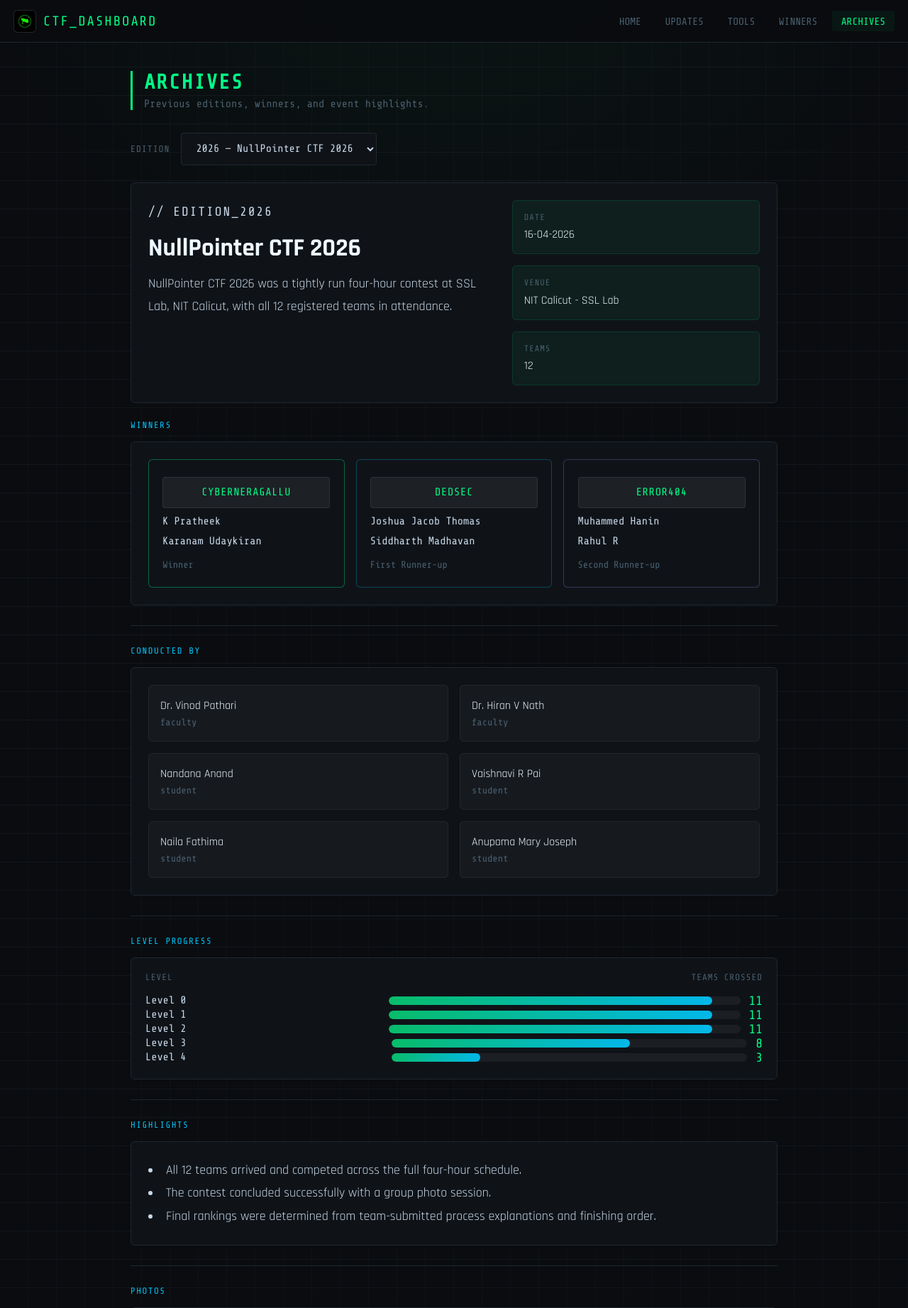
After one commit to Computer-Security-Lab-NITC/Dashboard, a Flask app: page /archives in a window 1280 px wide. The commit adds this page. Shown: the top 1843 px of the page at 71% size. Run offline with Flask 3, Linux system fonts and the light colour scheme.

Commit message:
[feat] archives added

```diff
--- a/app.py
+++ b/app.py
@@ -102,6 +102,89 @@ winners_summary = {
     ],
 }
 
+archives = [
+    {
+        "year": 2026,
+        "title": "NullPointer CTF 2026",
+        "date": "16-04-2026",
+        "venue": "NIT Calicut - SSL Lab",
+        "total_teams": 12,
+        "conducted_by": [
+            {
+                "name": "Dr. Vinod Pathari",
+                "type": "faculty",
+            },
+            {
+                "name": "Dr. Hiran V Nath",
+                "type": "faculty",
+            },
+            {
+                "name": "Nandana Anand",
+                "type": "student",
+            },
+            {
+                "name": "Vaishnavi R Pai",
+                "type": "student",
+            },
+            {
+                "name": "Naila Fathima",
+                "type": "student",
+            },
+            {
+                "name": "Anupama Mary Joseph",
+                "type": "student",
+            },
+        ],
+        "description": "NullPointer CTF 2026 was a tightly run four-hour contest at SSL Lab, NIT Calicut, with all 12 registered teams in attendance.",
+        "winners": [
+            {
+                "rank": 1,
+                "team_name": "CyberNeragallu",
+                "members": ["K Pratheek", "Karanam Udaykiran"],
+                "prize": "Gold bracket",
+            },
+            {
+                "rank": 2,
+                "team_name": "DedSec",
+                "members": ["Joshua Jacob Thomas", "Siddharth Madhavan"],
+                "prize": "Silver bracket",
+            },
+            {
+                "rank": 3,
+                "team_name": "Error404",
+                "members": ["Muhammed Hanin", "Rahul R"],
+                "prize": "Bronze bracket",
+            },
+        ],
+        "level_progress": [
+            {"level": 0, "teams_crossed": 11},
+            {"level": 1, "teams_crossed": 11},
+            {"level": 2, "teams_crossed": 11},
+            {"level": 3, "teams_crossed": 8},
+            {"level": 4, "teams_crossed": 3},
+        ],
+        "highlights": [
+            "All 12 teams arrived and competed across the full four-hour schedule.",
+            "The contest concluded successfully with a group photo session.",
+            "Final rankings were determined from team-submitted process explanations and finishing order.",
+        ],
+        "photos": [
+            {
+                "id": "group",
+                "path": "2026/group.jpeg",
+                "alt": "CTF team group photo",
+                "caption": "Group photo at the end of NullPointer CTF 2026.",
+            },
+            {
+                "id": "lab",
+                "path": "2026/lab.jpeg",
+                "alt": "CTF lab setup",
+                "caption": "Challenge lab setup during the event.",
+            },
+        ],
+    },
+]
+
 
 @app.route("/")
 def index():
@@ -128,5 +211,10 @@ def winners_page():
     return render_template("winners.html", summary={**winners_summary, "winners": sorted_winners})
 
 
+@app.route("/archives")
+def archives_page():
+    return render_template("archives.html", archives=archives)
+
+
 if __name__ == "__main__":
     app.run(port=int(os.getenv("PORT", 4000)), debug=True)
--- /dev/null
+++ b/templates/archives.html
@@ -0,0 +1,509 @@
+{% extends "base.html" %}
+{% block title %}Archives — CTF Dashboard{% endblock %}
+
+{% block content %}
+<style>
+  .page-header {
+    margin-bottom: 2rem;
+    border-left: 3px solid var(--accent);
+    padding-left: 1rem;
+  }
+
+  .page-header h1 {
+    font-family: var(--mono);
+    font-size: 1.8rem;
+    color: var(--accent);
+    letter-spacing: 2px;
+  }
+
+  .page-header p {
+    color: var(--muted);
+    margin-top: 0.35rem;
+    font-family: var(--mono);
+    font-size: 0.95rem;
+  }
+
+  .archive-control {
+    display: flex;
+    justify-content: flex-start;
+    gap: 1rem;
+    align-items: center;
+    margin-bottom: 1.5rem;
+  }
+
+  .archive-control-label {
+    font-family: var(--mono);
+    color: var(--muted);
+    letter-spacing: 1px;
+    text-transform: uppercase;
+    font-size: 0.8rem;
+  }
+
+  .archive-select {
+    background: var(--panel);
+    border: 1px solid var(--border);
+    color: var(--text);
+    font-family: var(--mono);
+    font-size: 0.95rem;
+    padding: 0.8rem 1rem;
+    border-radius: 4px;
+    min-width: 180px;
+    outline: none;
+  }
+
+  .archive-hero,
+  .archive-winners,
+  .archive-conducted-by,
+  .progress-panel,
+  .archive-details,
+  .archive-gallery {
+    background: var(--panel);
+    border: 1px solid var(--border);
+    border-radius: 6px;
+    padding: 1.5rem;
+    margin-bottom: 1.5rem;
+  }
+
+  .archive-hero {
+    display: grid;
+    grid-template-columns: 1.4fr 1fr;
+    gap: 1.5rem;
+  }
+
+  .archive-hero h1 {
+    font-family: var(--sans);
+    color: #eef8ff;
+    font-size: 2.2rem;
+    margin-bottom: 0.75rem;
+  }
+
+  .archive-hero p {
+    line-height: 1.8;
+    color: var(--text);
+  }
+
+  .archive-kicker {
+    font-family: var(--mono);
+    color: var(--accent);
+    text-transform: uppercase;
+    letter-spacing: 2px;
+    margin-bottom: 0.75rem;
+  }
+
+  .archive-meta-grid {
+    display: grid;
+    gap: 1rem;
+  }
+
+  .archive-meta {
+    display: grid;
+    gap: 0.45rem;
+    padding: 1rem;
+    border-radius: 6px;
+    background: rgba(0,255,136,0.05);
+    border: 1px solid rgba(0,255,136,0.12);
+  }
+
+  .archive-meta-label {
+    font-family: var(--mono);
+    color: var(--muted);
+    font-size: 0.75rem;
+    text-transform: uppercase;
+    letter-spacing: 1px;
+  }
+
+  .archive-meta-value {
+    font-family: var(--sans);
+    font-size: 1rem;
+    color: #eef8ff;
+  }
+
+  .section-label {
+    font-family: var(--mono);
+    color: var(--accent2);
+    letter-spacing: 1.5px;
+    text-transform: uppercase;
+    font-size: 0.78rem;
+    margin-bottom: 1rem;
+  }
+
+  .archive-winners {
+    display: grid;
+    grid-template-columns: repeat(auto-fit, minmax(200px, 1fr));
+    gap: 1rem;
+  }
+
+  .archive-winner-card {
+    background: var(--panel);
+    border: 1px solid var(--border);
+    border-radius: 6px;
+    padding: 1.5rem 1.2rem;
+    display: grid;
+    grid-template-rows: auto minmax(3.2rem, auto) auto;
+    gap: 0.65rem;
+  }
+
+  .archive-winner-card.rank-1 { border-color: rgba(0,255,136,0.35); }
+  .archive-winner-card.rank-2 { border-color: rgba(0,200,255,0.28); }
+  .archive-winner-card.rank-3 { border-color: rgba(179,136,255,0.28); }
+
+  .archive-winner-photo {
+    width: 100%;
+    min-height: 44px;
+    border-radius: 4px;
+    display: grid;
+    place-items: center;
+    background: rgba(255,255,255,0.06);
+    color: var(--accent);
+    font-family: var(--mono);
+    font-size: 0.95rem;
+    line-height: 1.3;
+    text-align: center;
+    overflow-wrap: anywhere;
+    padding: 0.5rem 0.7rem;
+    border: 1px solid rgba(255,255,255,0.08);
+    text-transform: uppercase;
+    letter-spacing: 0.8px;
+  }
+
+  .archive-winner-rank {
+    font-family: var(--mono);
+    color: var(--muted);
+    font-size: 0.85rem;
+    letter-spacing: 1px;
+  }
+
+  .archive-winner-team {
+    font-family: var(--sans);
+    color: #eef8ff;
+    font-size: 1.05rem;
+    font-weight: 600;
+  }
+
+  .archive-winner-members {
+    font-family: var(--mono);
+    color: var(--text);
+    display: grid;
+    gap: 0.25rem;
+    min-height: 3.2rem;
+    font-size: 0.95rem;
+  }
+
+  .archive-winner-place {
+    font-family: var(--mono);
+    color: var(--muted);
+    font-size: 0.84rem;
+  }
+
+  .archive-winner-card .archive-winner-place {
+    color: var(--muted);
+    font-size: 0.84rem;
+  }
+
+  .archive-winner-card span,
+  .archive-winner-card p {
+    color: #eef8ff;
+  }
+
+  .archive-conducted-by {
+    display: grid;
+    grid-template-columns: repeat(2, minmax(0, 1fr));
+    gap: 1rem;
+  }
+
+  .archive-person {
+    display: grid;
+    grid-template-columns: 1fr auto;
+    gap: 1rem;
+    align-items: center;
+    padding: 1rem;
+    border-radius: 6px;
+    background: rgba(255,255,255,0.03);
+    border: 1px solid rgba(255,255,255,0.05);
+  }
+
+  .archive-person-name {
+    font-family: var(--sans);
+    font-size: 1rem;
+    color: #eef8ff;
+  }
+
+  .archive-person-type {
+    font-family: var(--mono);
+    color: var(--muted);
+    font-size: 0.85rem;
+  }
+
+  .archive-person-links {
+    display: flex;
+    gap: 0.75rem;
+    align-items: center;
+  }
+
+  .archive-person-links a {
+    color: var(--accent);
+    display: inline-flex;
+    align-items: center;
+    justify-content: center;
+    width: 30px;
+    height: 30px;
+    border-radius: 6px;
+    background: rgba(255,255,255,0.05);
+    text-decoration: none;
+  }
+
+  .archive-person-links svg {
+    width: 16px;
+    height: 16px;
+    fill: currentColor;
+  }
+
+  .progress-panel {
+    padding: 1.25rem;
+  }
+
+  .progress-heading {
+    display: grid;
+    grid-template-columns: 1fr auto;
+    gap: 1rem;
+    color: var(--muted);
+    font-family: var(--mono);
+    font-size: 0.78rem;
+    margin-bottom: 1rem;
+    text-transform: uppercase;
+    letter-spacing: 1px;
+  }
+
+  .level-row {
+    display: grid;
+    grid-template-columns: minmax(90px, 1fr) 1.5fr auto;
+    gap: 0.75rem;
+    align-items: center;
+  }
+
+  .level-label {
+    font-family: var(--mono);
+    color: var(--text);
+    font-size: 0.95rem;
+  }
+
+  .level-bar-wrap {
+    background: rgba(255,255,255,0.05);
+    border-radius: 999px;
+    height: 12px;
+    overflow: hidden;
+  }
+
+  .level-bar {
+    height: 100%;
+    border-radius: 999px;
+    background: linear-gradient(90deg, rgba(0,255,136,0.7), rgba(0,200,255,0.9));
+  }
+
+  .level-count {
+    font-family: var(--mono);
+    color: var(--accent);
+    text-align: right;
+  }
+
+  .archive-details ul {
+    list-style: inside disc;
+    color: var(--text);
+    line-height: 1.8;
+  }
+
+  .archive-gallery {
+    display: grid;
+    gap: 1rem;
+  }
+
+  .archive-photo {
+    border-radius: 6px;
+    overflow: hidden;
+    background: rgba(255,255,255,0.03);
+    border: 1px solid rgba(255,255,255,0.05);
+  }
+
+  .archive-photo img {
+    width: 100%;
+    display: block;
+    object-fit: cover;
+  }
+
+  .archive-photo figcaption {
+    padding: 0.9rem 1rem;
+    font-family: var(--mono);
+    color: var(--muted);
+    font-size: 0.9rem;
+  }
+
+  .archive-photo-empty {
+    display: grid;
+    gap: 0.8rem;
+    justify-items: center;
+    text-align: center;
+    padding: 2rem;
+    color: var(--muted);
+  }
+
+  .archive-photo-empty svg {
+    color: var(--accent);
+  }
+
+  .section-rule {
+    border: 0;
+    border-top: 1px solid var(--border);
+    margin: 1.75rem 0;
+  }
+
+  @media (max-width: 860px) {
+    .archive-hero {
+      grid-template-columns: 1fr;
+    }
+  }
+</style>
+
+<div class="page-header">
+  <h1>ARCHIVES</h1>
+  <p>Previous editions, winners, and event highlights.</p>
+</div>
+
+<div class="archive-control">
+  <span class="archive-control-label">Edition</span>
+  <select id="archiveYear" class="archive-select" aria-label="Select archive year">
+    {% for archive in archives %}
+      <option value="{{ archive.year }}">{{ archive.year }} — {{ archive.title }}</option>
+    {% endfor %}
+  </select>
+</div>
+
+{% for archive in archives %}
+  <section class="archive-view" data-year="{{ archive.year }}" {% if not loop.first %}style="display:none;"{% endif %}>
+    <section class="archive-hero">
+      <div>
+        <p class="archive-kicker">// edition_{{ archive.year }}</p>
+        <h1>{{ archive.title }}</h1>
+        <p>{{ archive.description }}</p>
+      </div>
+      <div class="archive-meta-grid">
+        <div class="archive-meta">
+          <div class="archive-meta-label">Date</div>
+          <div class="archive-meta-value">{{ archive.date }}</div>
+        </div>
+        <div class="archive-meta">
+          <div class="archive-meta-label">Venue</div>
+          <div class="archive-meta-value">{{ archive.venue }}</div>
+        </div>
+        <div class="archive-meta">
+          <div class="archive-meta-label">Teams</div>
+          <div class="archive-meta-value">{{ archive.total_teams }}</div>
+        </div>
+      </div>
+    </section>
+
+    <p class="section-label">Winners</p>
+    <section class="archive-winners">
+      {% for winner in archive.winners | sort(attribute='rank') %}
+        <article class="archive-winner-card rank-{{ winner.rank }}" style="animation-delay: {{ loop.index0 * 0.05 }}s;">
+          <div class="archive-winner-photo" aria-hidden="true">{{ winner.team_name }}</div>
+          <div class="archive-winner-members" aria-label="Team members">
+            {% if winner.members %}
+              {% for member in winner.members %}
+                <div>{{ member }}</div>
+              {% endfor %}
+            {% else %}
+              <div>No member details available</div>
+            {% endif %}
+          </div>
+          <p class="archive-winner-place">{{ ["", "Winner", "First Runner-up", "Second Runner-up"][winner.rank] }}</p>
+        </article>
+      {% endfor %}
+    </section>
+
+    <hr class="section-rule" />
+
+    <p class="section-label">Conducted By</p>
+    <section class="archive-conducted-by">
+      {% for person in archive.conducted_by %}
+        <article class="archive-person">
+          <div>
+            <span class="archive-person-name">{{ person.name }}</span><br />
+            <span class="archive-person-type">{{ person.type }}</span>
+          </div>
+          <div class="archive-person-links">
+            {% if person.github_url %}
+              <a href="{{ person.github_url }}" target="_blank" rel="noopener noreferrer" aria-label="{{ person.name }} GitHub profile">
+                <svg viewBox="0 0 24 24" aria-hidden="true"><path d="M12 0C5.37 0 0 5.37 0 12c0 5.3 3.438 9.8 8.207 11.387.6.11.793-.26.793-.577 0-.285-.01-1.04-.015-2.04-3.338.726-4.042-1.61-4.042-1.61-.546-1.387-1.333-1.757-1.333-1.757-1.09-.745.083-.73.083-.73 1.205.085 1.84 1.238 1.84 1.238 1.07 1.835 2.807 1.305 3.492.998.108-.775.418-1.305.762-1.605-2.665-.304-5.467-1.332-5.467-5.93 0-1.31.468-2.38 1.235-3.22-.124-.303-.536-1.524.116-3.176 0 0 1.008-.322 3.301 1.23.957-.266 1.983-.399 3.003-.404 1.02.005 2.047.138 3.006.404 2.29-1.552 3.297-1.23 3.297-1.23.653 1.653.242 2.874.118 3.176.77.84 1.232 1.91 1.232 3.22 0 4.61-2.807 5.624-5.48 5.92.43.37.814 1.1.814 2.22 0 1.606-.015 2.896-.015 3.286 0 .32.192.694.8.576C20.565 21.796 24 17.297 24 12c0-6.63-5.37-12-12-12z"/></svg>
+              </a>
+            {% endif %}
+            {% if person.linkedin_url %}
+              <a href="{{ person.linkedin_url }}" target="_blank" rel="noopener noreferrer" aria-label="{{ person.name }} LinkedIn profile">
+                <svg viewBox="0 0 24 24" aria-hidden="true"><path d="M20.447 20.452h-3.554v-5.569c0-1.328-.027-3.038-1.854-3.038-1.855 0-2.138 1.445-2.138 2.938v5.669H9.347V9h3.414v1.561h.049c.476-.9 1.637-1.853 3.369-1.853 3.602 0 4.268 2.372 4.268 5.456v6.288zM5.337 7.433c-1.144 0-2.07-.928-2.07-2.07 0-1.144.926-2.07 2.07-2.07 1.143 0 2.07.926 2.07 2.07 0 1.142-.927 2.07-2.07 2.07zm1.777 13.019H3.56V9h3.554v11.452zM22.225 0H1.771C.792 0 0 .771 0 1.723v20.555C0 23.229.792 24 1.771 24h20.451C23.2 24 24 23.229 24 22.277V1.723C24 .771 23.2 0 22.225 0z"/></svg>
+              </a>
+            {% endif %}
+          </div>
+        </article>
+      {% endfor %}
+    </section>
+
+    <hr class="section-rule" />
+
+    <p class="section-label">Level Progress</p>
+    <section class="progress-panel">
+      <div class="progress-heading">
+        <span>Level</span>
+        <span>Teams Crossed</span>
+      </div>
+      {% set max_count = archive.total_teams or (archive.level_progress | map(attribute='teams_crossed') | max) %}
+      {% for item in archive.level_progress %}
+        <div class="level-row">
+          <span class="level-label">Level {{ item.level }}</span>
+          <div class="level-bar-wrap">
+            <div class="level-bar" style="width: {{ ((item.teams_crossed / max_count) * 100) | round(0) }}%;"></div>
+          </div>
+          <span class="level-count">{{ item.teams_crossed }}</span>
+        </div>
+      {% endfor %}
+    </section>
+
+    <hr class="section-rule" />
+
+    <p class="section-label">Highlights</p>
+    <section class="archive-details">
+      <ul>
+        {% for highlight in archive.highlights %}
+          <li>{{ highlight }}</li>
+        {% endfor %}
+      </ul>
+    </section>
+
+    <hr class="section-rule" />
+
+    <p class="section-label">Photos</p>
+    <section class="archive-gallery">
+      {% if archive.photos %}
+        {% for photo in archive.photos %}
+          <figure class="archive-photo">
+            <img src="{{ url_for('static', filename=photo.path) }}" alt="{{ photo.alt }}" />
+            <figcaption>{{ photo.caption or photo.alt }}</figcaption>
+          </figure>
+        {% endfor %}
+      {% else %}
+        <div class="archive-photo-empty">
+          <p>No photos available for this edition yet.</p>
+        </div>
+      {% endif %}
+    </section>
+  </section>
+{% endfor %}
+
+<script>
+  const archiveSelect = document.getElementById('archiveYear');
+  archiveSelect.addEventListener('change', (event) => {
+    const year = event.target.value;
+    document.querySelectorAll('.archive-view').forEach((section) => {
+      section.style.display = section.dataset.year === year ? 'block' : 'none';
+    });
+  });
+</script>
+{% endblock %}
--- a/templates/base.html
+++ b/templates/base.html
@@ -4,6 +4,7 @@
   <meta charset="UTF-8" />
   <meta name="viewport" content="width=device-width, initial-scale=1.0"/>
   <title>{% block title %}CTF Dashboard{% endblock %}</title>
+  <link rel="icon" href="{{ url_for('static', filename='ctf.jpg') }}">
   <link rel="preconnect" href="https://fonts.googleapis.com">
   <link href="https://fonts.googleapis.com/css2?family=Share+Tech+Mono&family=Rajdhani:wght@400;500;600;700&display=swap" rel="stylesheet">
   <style>
@@ -52,11 +53,23 @@
     }
 
     .nav-brand {
+      display: inline-flex;
+      align-items: center;
+      gap: 0.6rem;
       font-family: var(--mono);
       font-size: 1.2rem;
       color: var(--accent);
       letter-spacing: 2px;
       text-decoration: none;
+    }
+
+    .nav-logo {
+      width: 32px;
+      height: 32px;
+      border-radius: 6px;
+      object-fit: cover;
+      border: 1px solid rgba(255,255,255,0.08);
+      background: rgba(255,255,255,0.04);
     }
 
     .nav-toggle {
@@ -259,7 +272,10 @@
 <body>
 
 <nav>
-  <a class="nav-brand" href="/">CTF_DASHBOARD</a>
+  <a class="nav-brand" href="/">
+    <img class="nav-logo" src="{{ url_for('static', filename='ctf.jpg') }}" alt="CTF logo" />
+    CTF_DASHBOARD
+  </a>
 
   <div class="nav-toggle" onclick="toggleNav()">☰</div>
 
@@ -268,6 +284,7 @@
     <a href="/announcement" class="{{ 'active' if request.endpoint == 'announcement_page' else '' }}">UPDATES</a>
     <a href="/tools" class="{{ 'active' if request.endpoint == 'tools_page' else '' }}">TOOLS</a>
     <a href="/winners" class="{{ 'active' if request.endpoint == 'winners_page' else '' }}">WINNERS</a>
+    <a href="/archives" class="{{ 'active' if request.endpoint == 'archives_page' else '' }}">ARCHIVES</a>
   </div>
 </nav>
 
```
Also changed, not shown: static/2026/group.jpeg (added), static/2026/lab.jpeg (added), static/ctf.jpg (added), 1 other file.
